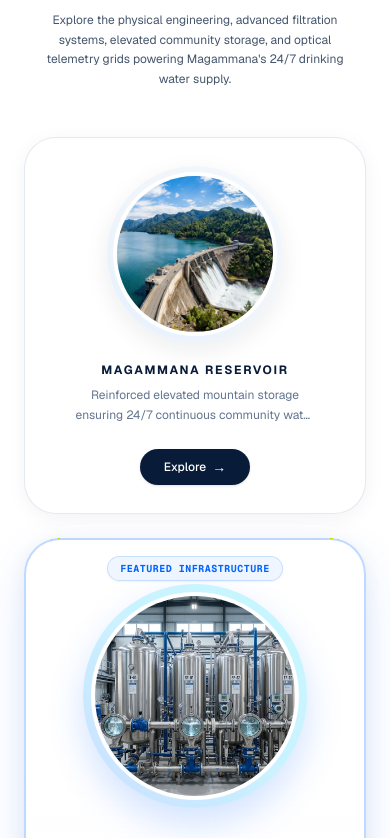
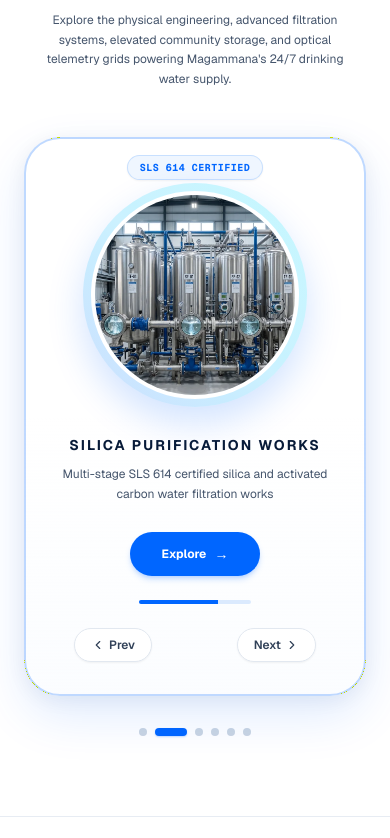
Before and after one commit to Genula2003/VIKASHA-CBO, a Next.js app: page / in a window 390 px wide. Shown: the part 6062-6900 px from the top of the page. Built offline with nearby package versions, Linux system fonts and the light colour scheme.

Commit message:
feat: create ImageSlideshow component for infrastructure showcase

```diff
--- a/components/ImageSlideshow.tsx
+++ b/components/ImageSlideshow.tsx
@@ -1,8 +1,19 @@
 "use client";
 
 import { useState, useEffect } from "react";
+import { createPortal } from "react-dom";
 import { motion, AnimatePresence } from "framer-motion";
-import { Sparkles, MapPin, ShieldCheck, ArrowRight, X, CheckCircle2 } from "lucide-react";
+import {
+  Sparkles,
+  MapPin,
+  ShieldCheck,
+  ArrowRight,
+  X,
+  CheckCircle2,
+  ChevronLeft,
+  ChevronRight,
+  Maximize2
+} from "lucide-react";
 import Link from "next/link";
 
 interface FocusItem {
@@ -38,9 +49,10 @@ const focusItems: FocusItem[] = [
   },
   {
     id: "filtration",
-    name: "SILICA PURIFICATION WORKS",
+    name: "Silica Purification Works",
     subtitle: "Multi-stage SLS 614 certified silica and activated carbon water filtration works",
     category: "PURIFICATION PLANT • SLS 614",
+    badge: "SLS 614 CERTIFIED",
     image: "/gov-water-purification.webp",
     location: "Magammana Central Treatment Works",
     metric: "SLS 614 Certified • 0.00 NTU Purity",
@@ -57,6 +69,7 @@ const focusItems: FocusItem[] = [
     name: "SMART METER TELEMETRY",
     subtitle: "Precision optical meter logging with instant real-time audit ledger reconciliation",
     category: "DIGITAL TELEMETRY • SMART GRID",
+    badge: "DIGITAL GRID",
     image: "/card-smart-meter.webp",
     location: "Sector-Wide Metering Infrastructure",
     metric: "100% Audited Ledger • Zero Delay",
@@ -70,9 +83,10 @@ const focusItems: FocusItem[] = [
   },
   {
     id: "booster",
-    name: "HIGH-PRESSURE BOOSTER GRID",
+    name: "High-Pressure Booster Grid",
     subtitle: "Centrifugal booster pumps and heavy-duty ring-main pressure distribution network",
     category: "PRESSURE GRID • HYDRAULIC NETWORK",
+    badge: "PRESSURE NETWORK",
     image: "/focus-pipes-gallery.webp",
     location: "Magammana Intake Booster 01",
     metric: "0.5 Bar Min • SLS 614",
@@ -89,6 +103,7 @@ const focusItems: FocusItem[] = [
     name: "PRISTINE MOUNTAIN CATCHMENT",
     subtitle: "Protected natural mountain watershed with continuous gravity-fed aquifer recharge",
     category: "NATURAL CATCHMENT • AQUIFER",
+    badge: "NATURAL AQUIFER",
     image: "/focus-canal-scenic.webp",
     location: "Magammana Catchment Reserve",
     metric: "Highland Spring Aquifer",
@@ -102,9 +117,10 @@ const focusItems: FocusItem[] = [
   },
   {
     id: "laboratory",
-    name: "QUALITY CONTROL LABORATORY",
+    name: "Quality Control Laboratory",
     subtitle: "Continuous certified microbiological testing and real-time residual chlorine calibration",
-    category: "LAB SAFETY • QUALITY CONTROL",
+    category: "LAB SAFETY • SLS 614 CERTIFIED",
+    badge: "LAB SAFETY",
     image: "/water_quality_lab.webp",
     location: "Magammana Quality Testing Laboratory",
     metric: "0.00 NTU Clarity Target • SLS 614",
@@ -118,12 +134,19 @@ const focusItems: FocusItem[] = [
   }
 ];
 
+const smoothEase = [0.22, 1, 0.36, 1] as const;
+
 export default function ImageSlideshow() {
   const [currentIndex, setCurrentIndex] = useState(0);
   const [isPaused, setIsPaused] = useState(false);
   const [selectedPillar, setSelectedPillar] = useState<FocusItem | null>(null);
+  const [mounted, setMounted] = useState(false);
 
-  // 4-Second Auto-Rotation Timer
+  useEffect(() => {
+    setMounted(true);
+  }, []);
+
+  // 4-Second Auto-Rotation Timer (Pauses on user hover or when modal is open)
   useEffect(() => {
     if (isPaused || selectedPillar) return;
 
@@ -134,7 +157,29 @@ export default function ImageSlideshow() {
     return () => clearInterval(timer);
   }, [isPaused, selectedPillar]);
 
-  // Indices for the 3 side-by-side cards
+  // Lock body scroll when modal is open so background never scrolls
+  useEffect(() => {
+    if (selectedPillar) {
+      const originalOverflow = document.body.style.overflow;
+      document.body.style.overflow = "hidden";
+      return () => {
+        document.body.style.overflow = originalOverflow;
+      };
+    }
+  }, [selectedPillar]);
+
+  // ESC key listener to close modal smoothly
+  useEffect(() => {
+    const handleKeyDown = (e: KeyboardEvent) => {
+      if (e.key === "Escape") {
+        setSelectedPillar(null);
+      }
+    };
+    window.addEventListener("keydown", handleKeyDown);
+    return () => window.removeEventListener("keydown", handleKeyDown);
+  }, []);
+
+  // Active items for 3-card presentation
   const leftIndex = (currentIndex - 1 + focusItems.length) % focusItems.length;
   const centerIndex = currentIndex;
   const rightIndex = (currentIndex + 1) % focusItems.length;
@@ -143,11 +188,19 @@ export default function ImageSlideshow() {
   const centerItem = focusItems[centerIndex];
   const rightItem = focusItems[rightIndex];
 
+  const handlePrev = () => {
+    setCurrentIndex((prev) => (prev - 1 + focusItems.length) % focusItems.length);
+  };
+
+  const handleNext = () => {
+    setCurrentIndex((prev) => (prev + 1) % focusItems.length);
+  };
+
   return (
-    <section className="py-20 sm:py-28 bg-[#FFFFFF] relative z-10 border-t border-b border-slate-200/80">
+    <section id="infrastructure" className="py-20 sm:py-28 bg-[#FFFFFF] relative z-0 border-t border-b border-slate-200/80">
       <div className="max-w-[1440px] mx-auto px-4 sm:px-6 lg:px-8">
 
-        {/* Centered Eyebrow Badge in Clean White/Navy Theme */}
+        {/* Centered Eyebrow Badge */}
         <div className="flex items-center justify-center gap-2 mb-3.5">
           <div className="inline-flex items-center gap-2 px-3.5 py-1.5 rounded-full bg-blue-50/80 border border-blue-200/70 text-[#0066FF] text-[11px] font-mono font-bold uppercase tracking-wider shadow-xs">
             <Sparkles size={13} className="text-[#0066FF]" />
@@ -155,7 +208,7 @@ export default function ImageSlideshow() {
           </div>
         </div>
 
-        {/* Centered Master Title in Navy Dark Blue */}
+        {/* Centered Master Title */}
         <h2 className="text-2xl sm:text-4xl lg:text-[42px] font-bold text-[#081B38] tracking-tight text-center leading-[1.2] max-w-4xl mx-auto px-4 font-serif">
           Engineering Resilient Water Infrastructure
           <br className="hidden sm:inline" />
@@ -167,21 +220,49 @@ export default function ImageSlideshow() {
           Explore the physical engineering, advanced filtration systems, elevated community storage, and optical telemetry grids powering Magammana&apos;s 24/7 drinking water supply.
         </p>
 
-        {/* 3-Card Organized Showcase with 5-Second Auto-Rotation */}
+        {/* ============================================================== */}
+        {/* 3-CARD ROTATING SLIDESHOW CAROUSEL */}
+        {/* ============================================================== */}
         <div
-          className="grid grid-cols-1 md:grid-cols-3 gap-6 lg:gap-8 items-center max-w-6xl mx-auto mt-12 sm:mt-16 px-2"
+          className="relative max-w-6xl mx-auto mt-12 sm:mt-16 px-2"
           onMouseEnter={() => setIsPaused(true)}
           onMouseLeave={() => setIsPaused(false)}
         >
+          {/* Quick Nav Chevrons (Desktop Left & Right Arrows) */}
+          <button
+            type="button"
+            onClick={handlePrev}
+            aria-label="Previous slide"
+            className="hidden md:flex absolute -left-5 top-1/2 -translate-y-1/2 z-20 w-11 h-11 rounded-full bg-white/95 border border-slate-200 shadow-lg text-[#081B38] hover:text-[#0066FF] hover:scale-105 active:scale-95 transition-all items-center justify-center cursor-pointer"
+          >
+            <ChevronLeft size={20} />
+          </button>
+          <button
+            type="button"
+            onClick={handleNext}
+            aria-label="Next slide"
+            className="hidden md:flex absolute -right-5 top-1/2 -translate-y-1/2 z-20 w-11 h-11 rounded-full bg-white/95 border border-slate-200 shadow-lg text-[#081B38] hover:text-[#0066FF] hover:scale-105 active:scale-95 transition-all items-center justify-center cursor-pointer"
+          >
+            <ChevronRight size={20} />
+          </button>
+
+          <div className="grid grid-cols-1 md:grid-cols-3 gap-6 lg:gap-8 items-center">
             {/* ============================================================== */}
             {/* 1. LEFT CARD (Companion Card) */}
             {/* ============================================================== */}
             <div
               onClick={() => setCurrentIndex(leftIndex)}
-            className="flex flex-col items-center text-center rounded-[32px] sm:rounded-[38px] bg-white border border-slate-200/90 p-7 sm:p-9 shadow-[0_4px_20px_rgba(8,27,56,0.05)] hover:shadow-[0_12px_32px_rgba(8,27,56,0.1)] transition-all duration-500 cursor-pointer group relative overflow-hidden select-none"
+              className="hidden md:flex flex-col items-center text-center rounded-[32px] sm:rounded-[38px] bg-white border border-slate-200/90 p-7 sm:p-9 shadow-[0_4px_20px_rgba(8,27,56,0.05)] hover:shadow-[0_12px_32px_rgba(8,27,56,0.1)] transition-all duration-500 cursor-pointer group relative overflow-hidden select-none"
             >
-            {/* Circular Image Portal - Matching into the Circle */}
-            <div className="w-44 h-44 sm:w-48 sm:h-48 rounded-full p-1.5 bg-gradient-to-tr from-blue-100/70 via-slate-100 to-blue-50/80 shadow-[0_8px_25px_rgba(8,27,56,0.08)] mb-5 relative transition-transform duration-500 group-hover:scale-105">
+              {/* Circular Image Portal - Smooth Click-to-Show Specs */}
+              <div
+                onClick={(e) => {
+                  e.stopPropagation();
+                  setSelectedPillar(leftItem);
+                }}
+                title="Click image to view specifications"
+                className="w-44 h-44 sm:w-48 sm:h-48 rounded-full p-1.5 bg-gradient-to-tr from-blue-100/70 via-slate-100 to-blue-50/80 shadow-[0_8px_25px_rgba(8,27,56,0.08)] mb-5 relative transition-transform duration-500 group-hover:scale-105 cursor-pointer"
+              >
                 <div className="w-full h-full rounded-full overflow-hidden border-4 border-white shadow-inner relative bg-slate-100">
                   <img
                     key={leftItem.id}
@@ -190,6 +271,12 @@ export default function ImageSlideshow() {
                     className="w-full h-full object-cover object-center group-hover:scale-110 transition-transform duration-700"
                     loading="lazy"
                   />
+                  {/* Subtle Hover Lens Badge */}
+                  <div className="absolute inset-0 bg-[#081B38]/30 opacity-0 group-hover:opacity-100 transition-opacity duration-300 flex items-center justify-center">
+                    <span className="w-8 h-8 rounded-full bg-white/90 text-[#081B38] flex items-center justify-center shadow-md">
+                      <Maximize2 size={14} />
+                    </span>
+                  </div>
                 </div>
               </div>
 
@@ -218,18 +305,22 @@ export default function ImageSlideshow() {
             </div>
 
             {/* ============================================================== */}
-          {/* 2. CENTER CARD (Hero & Elevated with 5-Second Progress) */}
+            {/* 2. CENTER CARD (Elevated Hero with Smooth Progress & Clickable Image) */}
             {/* ============================================================== */}
             <div
               className="flex flex-col items-center text-center rounded-[36px] sm:rounded-[42px] bg-gradient-to-b from-white via-white to-blue-50/25 border-2 border-blue-500/30 p-8 sm:p-10 md:py-14 md:-my-5 shadow-[0_20px_50px_rgba(0,102,255,0.12),0_4px_20px_rgba(8,27,56,0.06)] hover:shadow-[0_25px_60px_rgba(0,102,255,0.18)] transition-all duration-500 z-10 relative overflow-hidden group select-none"
             >
-            {/* Top Primary Hub Badge */}
+              {/* Top Badge */}
               <span className="absolute top-4 sm:top-5 px-3 py-1 rounded-full bg-blue-50 border border-blue-200/80 text-[10px] font-mono font-bold tracking-wider text-[#0066FF] uppercase shadow-xs">
                 {centerItem.badge || "FEATURED INFRASTRUCTURE"}
               </span>
 
-            {/* Circular Image Portal - Matching into the Circle */}
-            <div className="w-56 h-56 sm:w-64 sm:h-64 rounded-full p-2 bg-gradient-to-tr from-blue-500/25 via-sky-400/20 to-cyan-300/35 shadow-[0_16px_36px_rgba(0,102,255,0.18)] mb-7 mt-3 relative transition-transform duration-500 group-hover:scale-105">
+              {/* Circular Image Portal - Smooth Click-to-Show Specs */}
+              <div
+                onClick={() => setSelectedPillar(centerItem)}
+                title="Click image to explore detailed specifications smoothly"
+                className="w-56 h-56 sm:w-64 sm:h-64 rounded-full p-2 bg-gradient-to-tr from-blue-500/25 via-sky-400/20 to-cyan-300/35 shadow-[0_16px_36px_rgba(0,102,255,0.18)] mb-7 mt-3 relative transition-transform duration-500 group-hover:scale-105 cursor-pointer"
+              >
                 <div className="w-full h-full rounded-full overflow-hidden border-4 border-white shadow-inner relative bg-slate-100">
                   <AnimatePresence mode="wait">
                     <motion.img
@@ -244,18 +335,36 @@ export default function ImageSlideshow() {
                       loading="lazy"
                     />
                   </AnimatePresence>
+
+                  {/* Smooth View Hover Overlay */}
+                  <div className="absolute inset-0 bg-[#081B38]/30 opacity-0 group-hover:opacity-100 transition-opacity duration-300 flex items-center justify-center">
+                    <span className="px-3 py-1.5 rounded-full bg-white/95 text-[#081B38] text-[11px] font-bold shadow-lg flex items-center gap-1.5">
+                      <Maximize2 size={13} className="text-[#0066FF]" />
+                      <span>View Specifications</span>
+                    </span>
+                  </div>
                 </div>
               </div>
 
-            {/* Title */}
+              {/* Title & Subtitle with Smooth Crossfade */}
+              <AnimatePresence mode="wait">
+                <motion.div
+                  key={centerItem.id}
+                  initial={{ opacity: 0, y: 8 }}
+                  animate={{ opacity: 1, y: 0 }}
+                  exit={{ opacity: 0, y: -8 }}
+                  transition={{ duration: 0.35 }}
+                  className="flex flex-col items-center"
+                >
                   <h3 className="font-bold tracking-[0.14em] uppercase text-[#081B38] font-sans text-sm sm:text-base group-hover:text-[#0066FF] transition-colors">
                     {centerItem.name}
                   </h3>
 
-            {/* Subtitle */}
-            <p className="text-slate-600 text-xs sm:text-sm leading-relaxed max-w-[260px] mt-2.5 mb-7 font-normal">
+                  <p className="text-slate-600 text-xs sm:text-sm leading-relaxed max-w-[280px] mt-2.5 mb-7 font-normal">
                     {centerItem.subtitle}
                   </p>
+                </motion.div>
+              </AnimatePresence>
 
               {/* Elevated Vibrant Blue Button */}
               <button
@@ -266,6 +375,39 @@ export default function ImageSlideshow() {
                 <span>Explore</span>
                 <span className="text-sm leading-none">&rarr;</span>
               </button>
+
+              {/* Sleek 4-Second Auto-Slide Progress Bar */}
+              <div className="w-28 h-1 bg-blue-100 rounded-full overflow-hidden mt-6" title="Auto-rotates every 4 seconds">
+                <div
+                  key={`${currentIndex}-${isPaused}`}
+                  className={`h-full bg-[#0066FF] ${isPaused ? "w-0 opacity-40" : "animate-progress"}`}
+                  style={{
+                    animationDuration: "4000ms",
+                    animationTimingFunction: "linear",
+                    animationFillMode: "forwards"
+                  }}
+                />
+              </div>
+
+              {/* Mobile Prev/Next Controls */}
+              <div className="flex md:hidden items-center justify-between w-full mt-6 px-4">
+                <button
+                  type="button"
+                  onClick={handlePrev}
+                  className="px-4 py-2 rounded-full border border-slate-200 text-xs font-semibold text-slate-700 bg-white shadow-xs flex items-center gap-1"
+                >
+                  <ChevronLeft size={14} />
+                  <span>Prev</span>
+                </button>
+                <button
+                  type="button"
+                  onClick={handleNext}
+                  className="px-4 py-2 rounded-full border border-slate-200 text-xs font-semibold text-slate-700 bg-white shadow-xs flex items-center gap-1"
+                >
+                  <span>Next</span>
+                  <ChevronRight size={14} />
+                </button>
+              </div>
             </div>
 
             {/* ============================================================== */}
@@ -273,10 +415,17 @@ export default function ImageSlideshow() {
             {/* ============================================================== */}
             <div
               onClick={() => setCurrentIndex(rightIndex)}
-            className="flex flex-col items-center text-center rounded-[32px] sm:rounded-[38px] bg-white border border-slate-200/90 p-7 sm:p-9 shadow-[0_4px_20px_rgba(8,27,56,0.05)] hover:shadow-[0_12px_32px_rgba(8,27,56,0.1)] transition-all duration-500 cursor-pointer group relative overflow-hidden select-none"
+              className="hidden md:flex flex-col items-center text-center rounded-[32px] sm:rounded-[38px] bg-white border border-slate-200/90 p-7 sm:p-9 shadow-[0_4px_20px_rgba(8,27,56,0.05)] hover:shadow-[0_12px_32px_rgba(8,27,56,0.1)] transition-all duration-500 cursor-pointer group relative overflow-hidden select-none"
             >
-            {/* Circular Image Portal - Matching into the Circle */}
-            <div className="w-44 h-44 sm:w-48 sm:h-48 rounded-full p-1.5 bg-gradient-to-tr from-blue-100/70 via-slate-100 to-blue-50/80 shadow-[0_8px_25px_rgba(8,27,56,0.08)] mb-5 relative transition-transform duration-500 group-hover:scale-105">
+              {/* Circular Image Portal - Smooth Click-to-Show Specs */}
+              <div
+                onClick={(e) => {
+                  e.stopPropagation();
+                  setSelectedPillar(rightItem);
+                }}
+                title="Click image to view specifications"
+                className="w-44 h-44 sm:w-48 sm:h-48 rounded-full p-1.5 bg-gradient-to-tr from-blue-100/70 via-slate-100 to-blue-50/80 shadow-[0_8px_25px_rgba(8,27,56,0.08)] mb-5 relative transition-transform duration-500 group-hover:scale-105 cursor-pointer"
+              >
                 <div className="w-full h-full rounded-full overflow-hidden border-4 border-white shadow-inner relative bg-slate-100">
                   <img
                     key={rightItem.id}
@@ -285,6 +434,12 @@ export default function ImageSlideshow() {
                     className="w-full h-full object-cover object-center group-hover:scale-110 transition-transform duration-700"
                     loading="lazy"
                   />
+                  {/* Subtle Hover Lens Badge */}
+                  <div className="absolute inset-0 bg-[#081B38]/30 opacity-0 group-hover:opacity-100 transition-opacity duration-300 flex items-center justify-center">
+                    <span className="w-8 h-8 rounded-full bg-white/90 text-[#081B38] flex items-center justify-center shadow-md">
+                      <Maximize2 size={14} />
+                    </span>
+                  </div>
                 </div>
               </div>
 
@@ -312,8 +467,9 @@ export default function ImageSlideshow() {
               </button>
             </div>
           </div>
+        </div>
 
-        {/* Minimalist 6-Pill Indicators Below (Click to jump, subtle & clean) */}
+        {/* Minimalist 6-Pill Indicators Below (Click to jump smoothly) */}
         <div className="flex items-center justify-center gap-2 mt-8 sm:mt-10">
           {focusItems.map((item, idx) => {
             const isActive = idx === currentIndex;
@@ -336,49 +492,54 @@ export default function ImageSlideshow() {
 
       </div>
 
-      {/* Interactive Detail Modal on "Explore →" Click */}
+      {/* ========================================================================= */}
+      {/* 100% BUG-FREE PORTAL MODAL DIALOG (MOUNTED DIRECTLY TO DOCUMENT.BODY) */}
+      {/* Renders at z-[999999] so sibling sections like #leaks NEVER overlap it */}
+      {/* ========================================================================= */}
+      {mounted && typeof document !== "undefined" && createPortal(
         <AnimatePresence>
           {selectedPillar && (
-          <div className="fixed inset-0 z-[100] flex items-center justify-center p-4">
-            {/* Backdrop */}
+            <div className="fixed inset-0 z-[999999] flex items-center justify-center p-4 sm:p-6 overflow-y-auto">
+              {/* Full-Screen Dark Glass Backdrop with Smooth Fade */}
               <motion.div
                 initial={{ opacity: 0 }}
                 animate={{ opacity: 1 }}
                 exit={{ opacity: 0 }}
+                transition={{ duration: 0.25 }}
                 onClick={() => setSelectedPillar(null)}
-              className="fixed inset-0 bg-[#081B38]/60 backdrop-blur-md"
+                className="fixed inset-0 bg-[#081B38]/80 backdrop-blur-md"
               />
 
-            {/* Modal Dialog Card */}
+              {/* Centered Modal Card with Smooth Spring Scale */}
               <motion.div
-              initial={{ opacity: 0, scale: 0.95, y: 20 }}
+                initial={{ opacity: 0, scale: 0.94, y: 20 }}
                 animate={{ opacity: 1, scale: 1, y: 0 }}
-              exit={{ opacity: 0, scale: 0.95, y: 20 }}
-              transition={{ duration: 0.3 }}
-              className="relative w-full max-w-2xl bg-white rounded-[32px] shadow-2xl border border-slate-200 overflow-hidden z-10 max-h-[90vh] flex flex-col"
+                exit={{ opacity: 0, scale: 0.94, y: 20 }}
+                transition={{ duration: 0.32, ease: smoothEase }}
+                className="relative w-full max-w-2xl bg-white rounded-[32px] shadow-2xl border border-slate-200 overflow-hidden z-10 my-auto flex flex-col max-h-[90vh]"
               >
                 {/* Modal Header Photo */}
-              <div className="relative h-56 sm:h-64 w-full bg-slate-900 overflow-hidden shrink-0">
+                <div className="relative h-60 sm:h-72 w-full bg-slate-900 overflow-hidden shrink-0">
                   <img
                     src={selectedPillar.image}
                     alt={selectedPillar.name}
-                  className="w-full h-full object-cover object-center"
+                    className="w-full h-full object-cover object-center transition-transform duration-700 hover:scale-105"
                   />
-                <div className="absolute inset-0 bg-gradient-to-t from-[#081B38] via-[#081B38]/40 to-transparent" />
+                  <div className="absolute inset-0 bg-gradient-to-t from-[#081B38] via-[#081B38]/45 to-transparent" />
 
                   {/* Close Button */}
                   <button
                     type="button"
                     onClick={() => setSelectedPillar(null)}
-                  className="absolute top-4 right-4 w-9 h-9 rounded-full bg-black/40 hover:bg-black/70 text-white backdrop-blur-md flex items-center justify-center transition-colors cursor-pointer"
+                    className="absolute top-4 right-4 w-10 h-10 rounded-full bg-black/40 hover:bg-black/70 text-white backdrop-blur-md flex items-center justify-center transition-colors cursor-pointer z-10"
                     aria-label="Close modal"
                   >
                     <X size={18} />
                   </button>
 
                   {/* Modal Title & Category */}
-                <div className="absolute bottom-4 left-6 right-6 text-white">
-                  <span className="px-3 py-1 rounded-full bg-white/20 backdrop-blur-md text-[10px] font-mono tracking-wider uppercase border border-white/30 text-cyan-200">
+                  <div className="absolute bottom-5 left-6 right-6 text-white">
+                    <span className="px-3 py-1 rounded-full bg-white/20 backdrop-blur-md text-[10px] font-mono tracking-wider uppercase border border-white/30 text-cyan-200 font-bold">
                       {selectedPillar.category}
                     </span>
                     <h3 className="text-2xl sm:text-3xl font-black font-serif mt-2 tracking-tight">
@@ -444,8 +605,24 @@ export default function ImageSlideshow() {
               </motion.div>
             </div>
           )}
-      </AnimatePresence>
+        </AnimatePresence>,
+        document.body
+      )}
 
+      {/* Embedded CSS for smooth progress hairline animation */}
+      <style jsx>{`
+        @keyframes progress {
+          from {
+            width: 0%;
+          }
+          to {
+            width: 100%;
+          }
+        }
+        .animate-progress {
+          animation-name: progress;
+        }
+      `}</style>
     </section>
   );
 }
```
Lines whose indentation alone changed are shown as unchanged.
